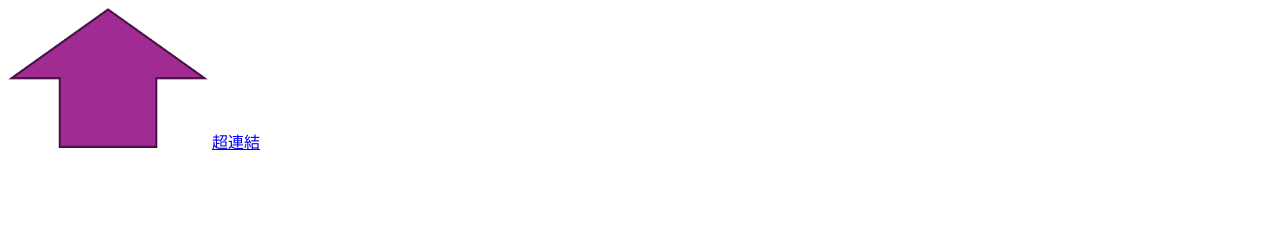
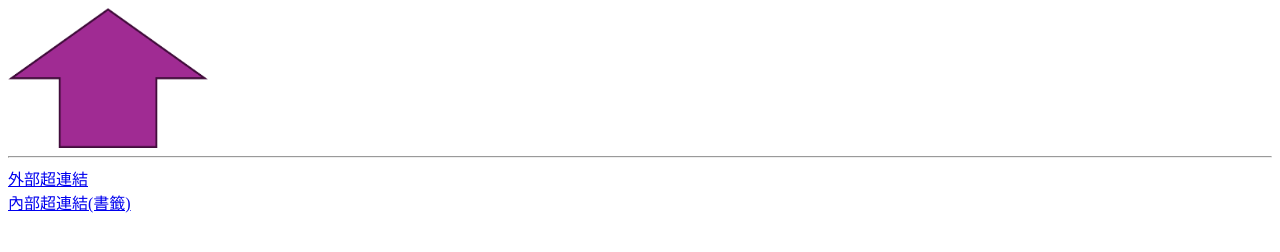
Before and after one commit to 410334-fhsh/web410334, a plain HTML site: page 0915.html in a window 1280 px wide. Drawn offline with Linux system fonts and the light colour scheme.

Commit message:
新增筆記0908/0915

```diff
--- a/0915.html
+++ b/0915.html
@@ -3,10 +3,14 @@
 <title>HTML標籤簡介</title>
 </head>
 <body>
+    <a id="top"></a>
 <!--檔案路徑:絕對路徑或相對路徑
     絕對路徑:檔案在電腦裡的位置 c:/.....
     相對路徑:相對於目前檔案的檔案路徑-->
 <img src="pic/圖片1.png" width="200px" alt="替代文字" title="標題">
-<a href="https://www.google.com/">超連結</a>
+<HR>
+<a href="https://www.google.com/" target="_blank">外部超連結</a>
+<br>
+<a href="#top">內部超連結(書籤)</a>
 </body>
 </html>
```
Also changed, not shown: index.html (+11 -1 lines).
